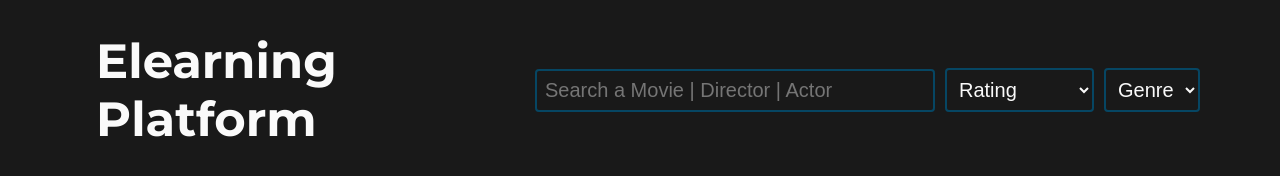
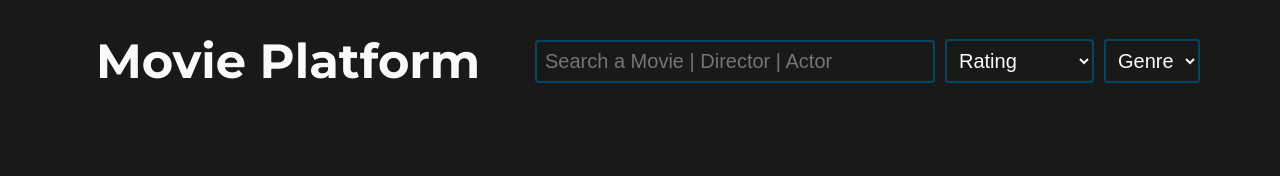
Before and after one commit to hustlerArif/Project_JS, a website: page MovieApp/index.html in a window 1280 px wide. Drawn offline with nearby package versions, Linux system fonts and the light colour scheme; no server answers.

Commit message:
modified index.html

```diff
--- a/MovieApp/index.html
+++ b/MovieApp/index.html
@@ -11,7 +11,7 @@
 </head>
 <body>
     <header class="header">
-        <h1 class="heading-1">Elearning Platform</h1>
+        <h1 class="heading-1">Movie Platform</h1>
         <div class="options">
             <div class="search-container">
                 <input class="input" placeholder="Search a Movie | Director | Actor" >
```
